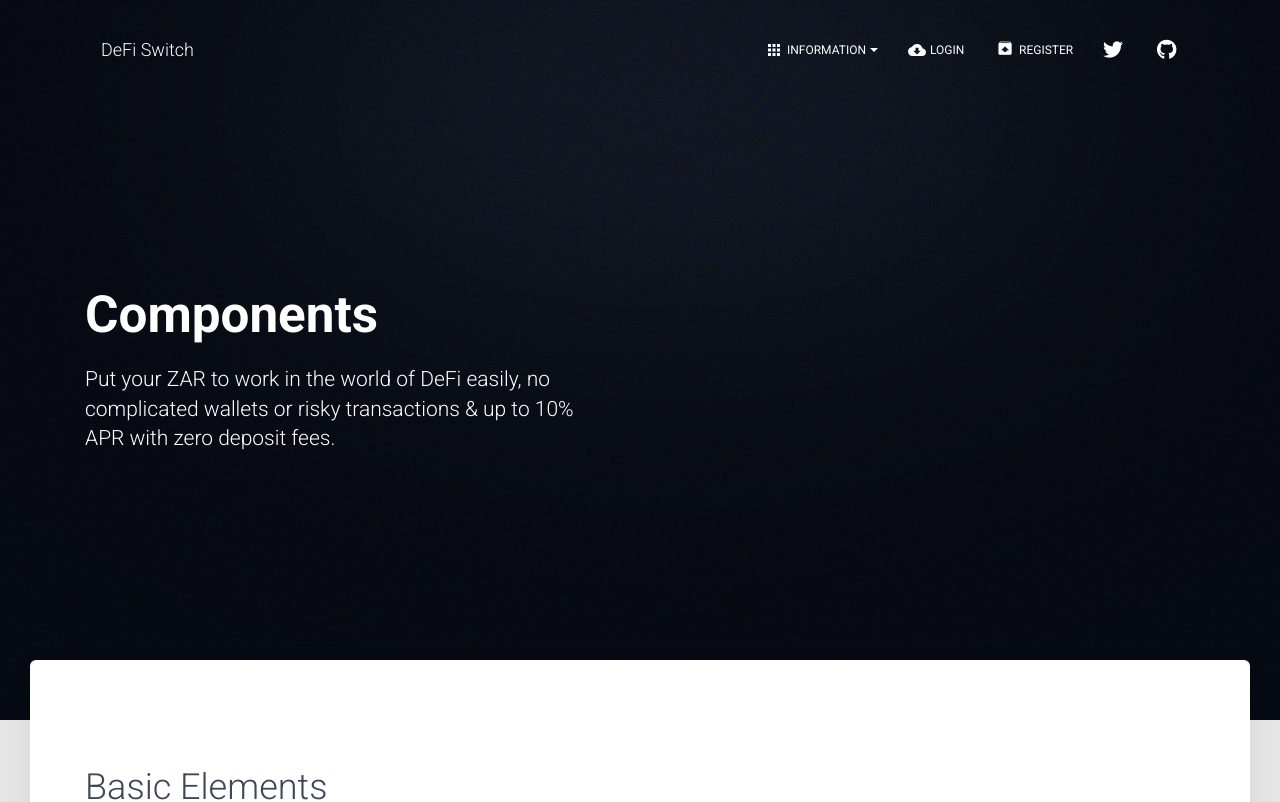
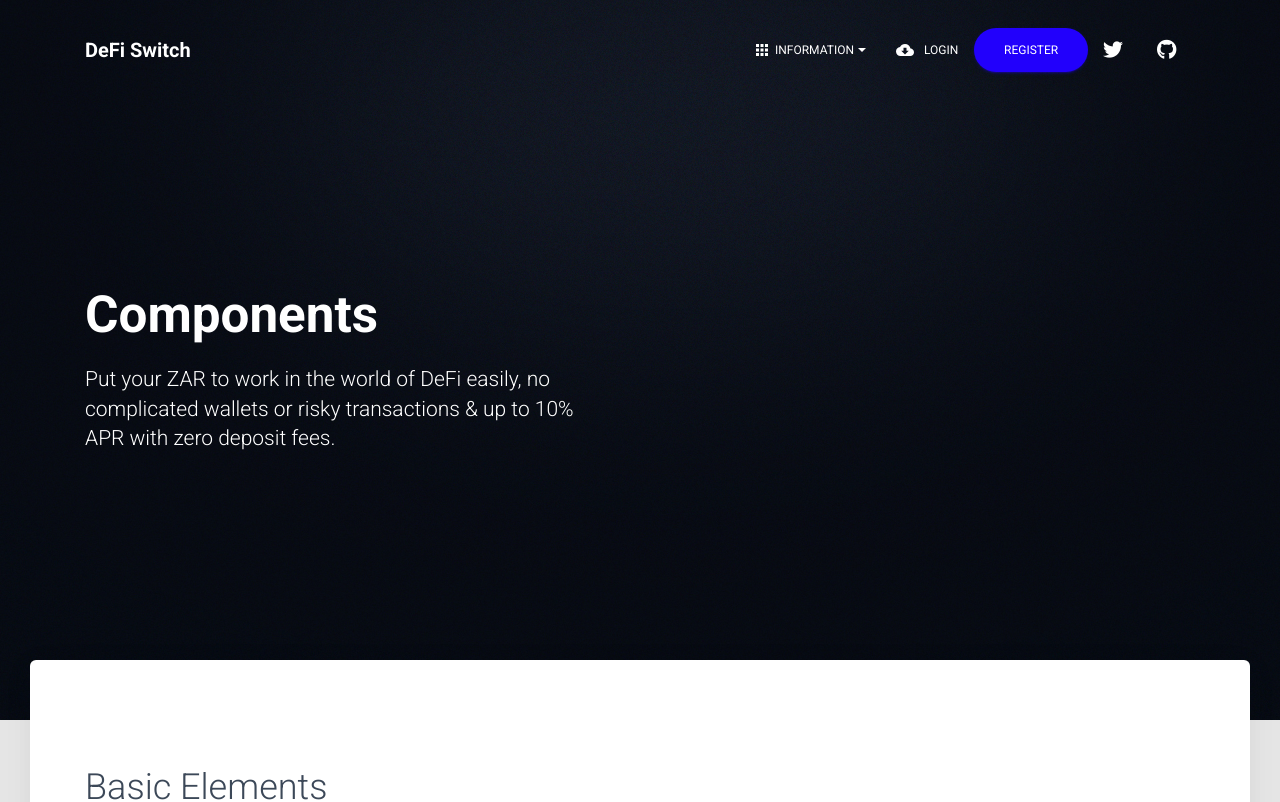
Before and after one commit to x33q/DeFi-Switch, a Next.js app: page /components in a window 1280 px wide. Shown: the top 802 px of the page. Built offline with nearby package versions, Linux system fonts and the light colour scheme.

Commit message:
Small Changes

```diff
--- a/components/Header/HeaderLinks.js
+++ b/components/Header/HeaderLinks.js
@@ -56,16 +56,17 @@ export default function HeaderLinks(props) {
           color="transparent"
           className={classes.navLink}
         >
-          <CloudDownload className={classes.icons} /> Login
+          <CloudDownload className={classes.icons} />&nbsp;&nbsp;Login
         </Button>
       </ListItem>
       <ListItem className={classes.listItem}>
         <Button
           href="/register"
-          color="transparent"
-          className={classes.navLink}
+          className={classes.registerNavLink}
+          color="primary"
+          round
         >
-          <Icon className={classes.icons}>unarchive</Icon> Register
+          Register
         </Button>
       </ListItem>
       <ListItem className={classes.listItem}>
--- a/pages/landing.js
+++ b/pages/landing.js
@@ -39,7 +39,7 @@ export default function LandingPage(props) {
         fixed
         changeColorOnScroll={{
           height: 100,
-          color: "dark",
+          color: "white",
         }}
         {...rest}
       />
--- a/styles/jss/nextjs-material-kit/components/headerStyle.js
+++ b/styles/jss/nextjs-material-kit/components/headerStyle.js
@@ -55,11 +55,12 @@ const headerStyle = {
   title: {
     ...defaultFont,
     lineHeight: "30px",
-    fontSize: "18px",
+    fontSize: "20px",
+    fontWeight: "800",
     borderRadius: "3px",
     textTransform: "none",
     color: "inherit",
-    padding: "8px 16px",
+    padding: "8px 0",
     letterSpacing: "unset",
     "&:hover,&:focus": {
       color: "inherit",
@@ -136,7 +137,7 @@ const headerStyle = {
     color: "#555",
     backgroundColor: "#fff !important",
     boxShadow:
-      "0 4px 18px 0px rgba(0, 0, 0, 0.12), 0 7px 10px -5px rgba(0, 0, 0, 0.15)",
+      "0 4px 18px 0px rgba(0, 0, 0, 0.03), 0 7px 10px -5px rgba(0, 0, 0, 0.03)",
   },
   drawerPaper: {
     border: "none",
--- a/styles/jss/nextjs-material-kit/pages/landingPage.js
+++ b/styles/jss/nextjs-material-kit/pages/landingPage.js
@@ -26,7 +26,7 @@ const landingPageStyle = {
     zIndex: "3",
   },
   mainRaised: {
-    margin: "-60px 30px 0px",
+    margin: "-60px 80px 0px",
     // maxWidth: "1600px",
     borderRadius: "6px",
     boxShadow:
```
